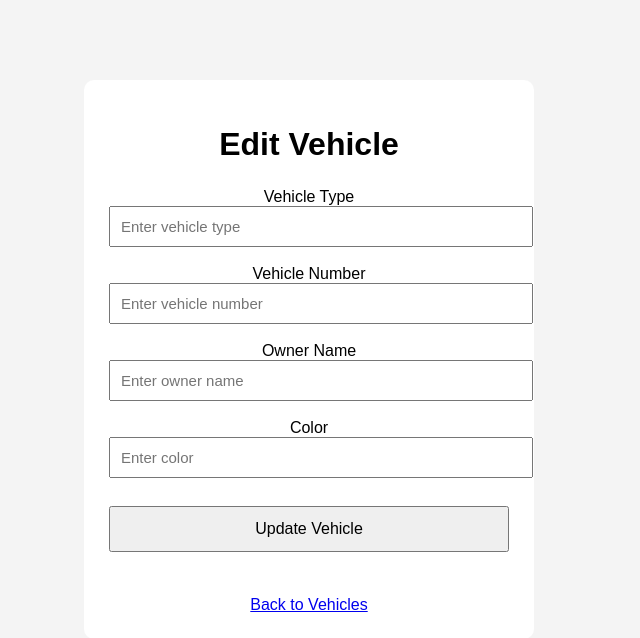
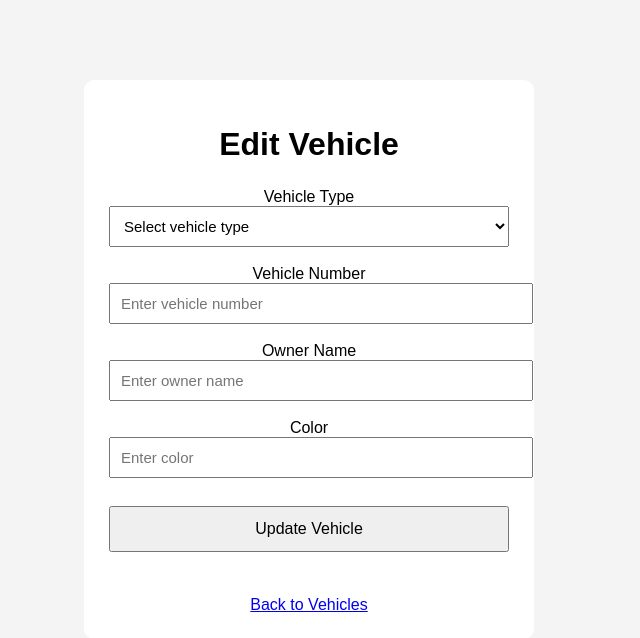
Before and after one commit to IT25103109/VehicleParkingManagementSystem, a web app: page /editVehicle.html in a window 1280 px wide. Shown: the top 638 px of the page, without its empty margins (331-971 px from the left). Run offline with its HTML, style and script files only (its server is not run), Linux system fonts and the light colour scheme; data that the repository does not hold is empty.

Commit message:
Complete frontend CRUD flow for vehicle management

```diff
--- a/web/editVehicle.html
+++ b/web/editVehicle.html
@@ -10,7 +10,16 @@
 
     <form id="editVehicleForm">
         <label>Vehicle Type</label><br>
-        <input type="text" id="editType" placeholder="Enter vehicle type"><br><br>
+        <select id="editType">
+            <option value="">Select vehicle type</option>
+            <option value="Car">Car</option>
+            <option value="Bike">Bike</option>
+            <option value="Van">Van</option>
+            <option value="Bus">Bus</option>
+            <option value="Lorry">Lorry</option>
+            <option value="ThreeWheeler">ThreeWheeler</option>
+            <option value="SUV">SUV</option>
+        </select><br><br>
 
         <label>Vehicle Number</label><br>
         <input type="text" id="editVehicleNumber" placeholder="Enter vehicle number"><br><br>
--- a/web/style.css
+++ b/web/style.css
@@ -25,7 +25,7 @@
     font-size: 16px;
     cursor: pointer;
 }
-input {
+input, select{
     width: 100%;
     padding: 10px;
     font-size: 15px;
```
